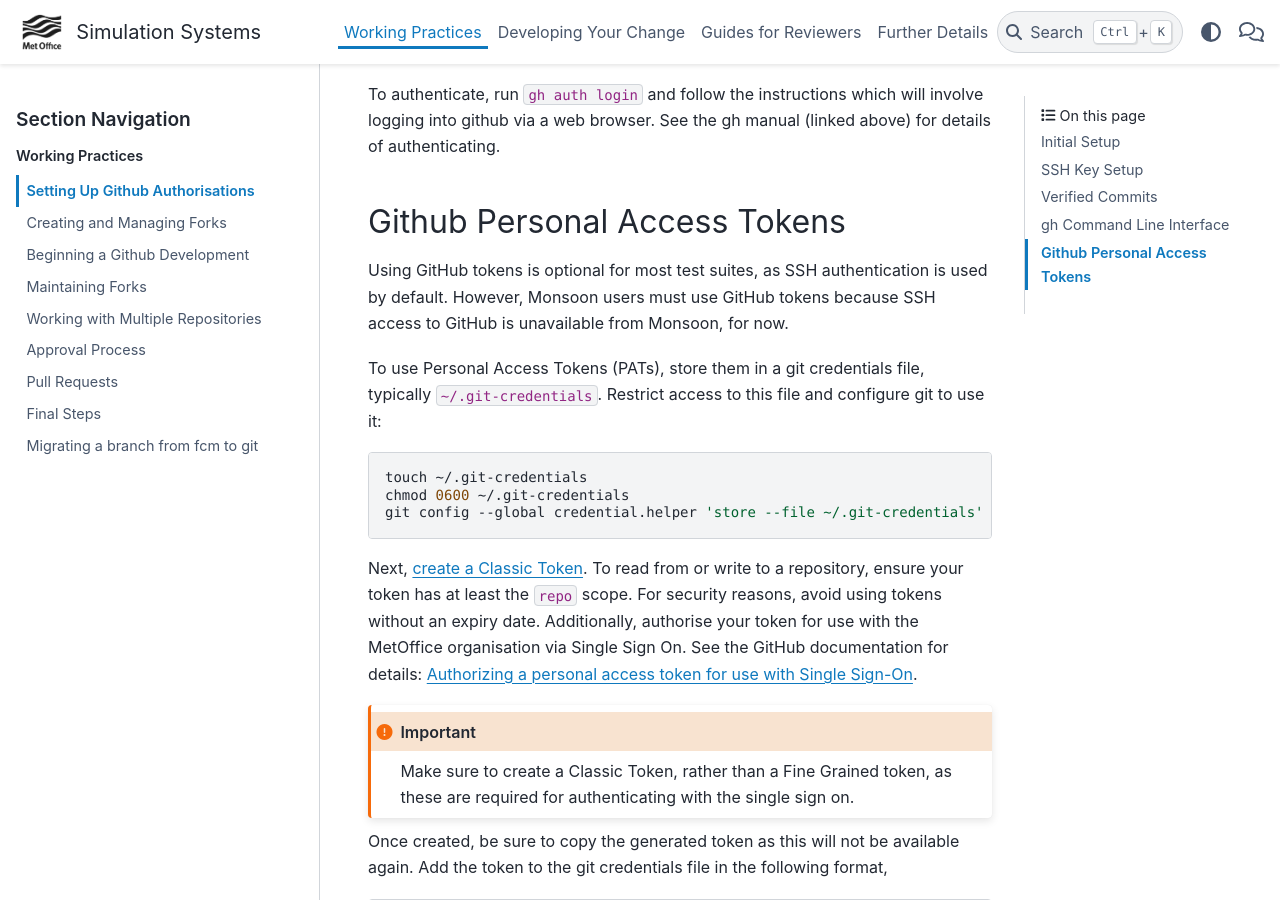
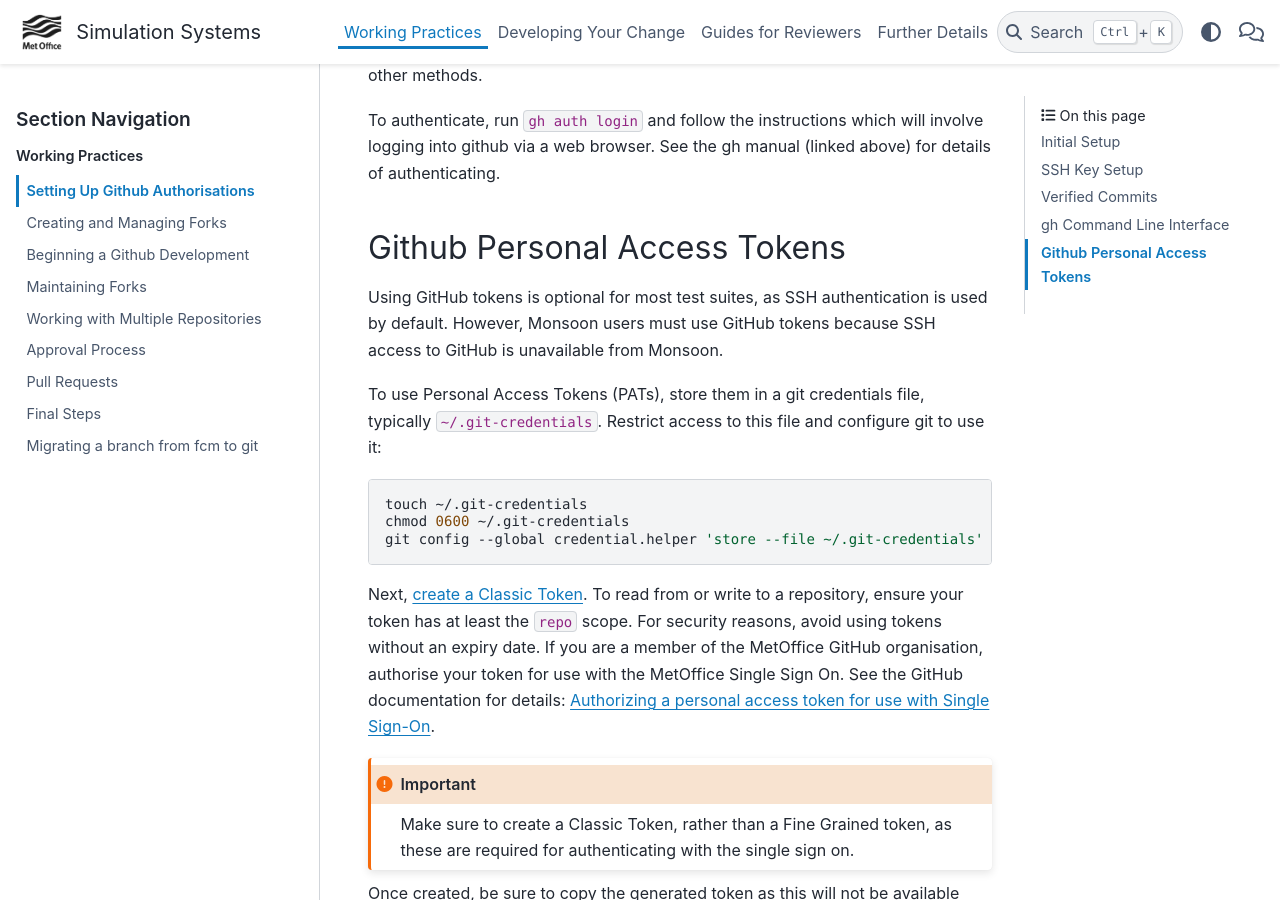
Before and after one commit to MetOffice/simulation-systems, a Sphinx documentation site: the page built from source/WorkingPractices/gh_authorisation.rst, in a window 1280 px wide and 900 px high, scrolled down 2725 px. Built offline with Sphinx 7.4.7 and the PyData theme 0.15.4, drawn with Linux system fonts in a browser that asks for light colours; some of the changed text lies outside the part shown.

Commit message:
tweak sso wording

```diff
--- a/source/WorkingPractices/gh_authorisation.rst
+++ b/source/WorkingPractices/gh_authorisation.rst
@@ -79,8 +79,9 @@
 github, `see the github documentation
 <https://docs.github.com/en/authentication/connecting-to-github-with-ssh/generating-a-new-ssh-key-and-adding-it-to-the-ssh-agent>`_.
 In order to use this ssh key with MetOffice organisations, it must be authorised
-for single sign on access. First, ensure you are part of the MetOffice
-organisation, and then `configure the SSH key for SSO
+If you are a member of the MetOffice GitHub organisation you will need to
+authorise the key for single sign on access. First, ensure you are part of the
+MetOffice organisation, and then `configure the SSH key for SSO
 <https://docs.github.com/en/enterprise-cloud@latest/authentication/authenticating-with-single-sign-on/authorizing-an-ssh-key-for-use-with-single-sign-on>`_.
 
 
@@ -133,7 +134,7 @@
 
 Using GitHub tokens is optional for most test suites, as SSH authentication is
 used by default. However, Monsoon users must use GitHub tokens because SSH
-access to GitHub is unavailable from Monsoon, for now.
+access to GitHub is unavailable from Monsoon.
 
 To use Personal Access Tokens (PATs), store them in a git credentials file,
 typically ``~/.git-credentials``. Restrict access to this file and configure
@@ -149,9 +150,10 @@
 <https://docs.github.com/en/authentication/keeping-your-account-and-data-secure/managing-your-personal-access-tokens#creating-a-personal-access-token-classic>`_.
 To read from or write to a repository, ensure your token has at least the
 ``repo`` scope. For security reasons, avoid using tokens without an expiry
-date. Additionally, authorise your token for use with the MetOffice
-organisation via Single Sign On. See the GitHub documentation for details:
-`Authorizing a personal access token for use with Single Sign-On <https://docs.github.com/en/enterprise-cloud@latest/authentication/authenticating-with-single-sign-on/authorizing-a-personal-access-token-for-use-with-single-sign-on>`_.
+date. If you are a member of the MetOffice GitHub organisation, authorise your
+token for use with the MetOffice Single Sign On. See the GitHub documentation
+for details: `Authorizing a personal access token for use with Single Sign-On
+<https://docs.github.com/en/enterprise-cloud@latest/authentication/authenticating-with-single-sign-on/authorizing-a-personal-access-token-for-use-with-single-sign-on>`_.
 
 .. important::
 
```
